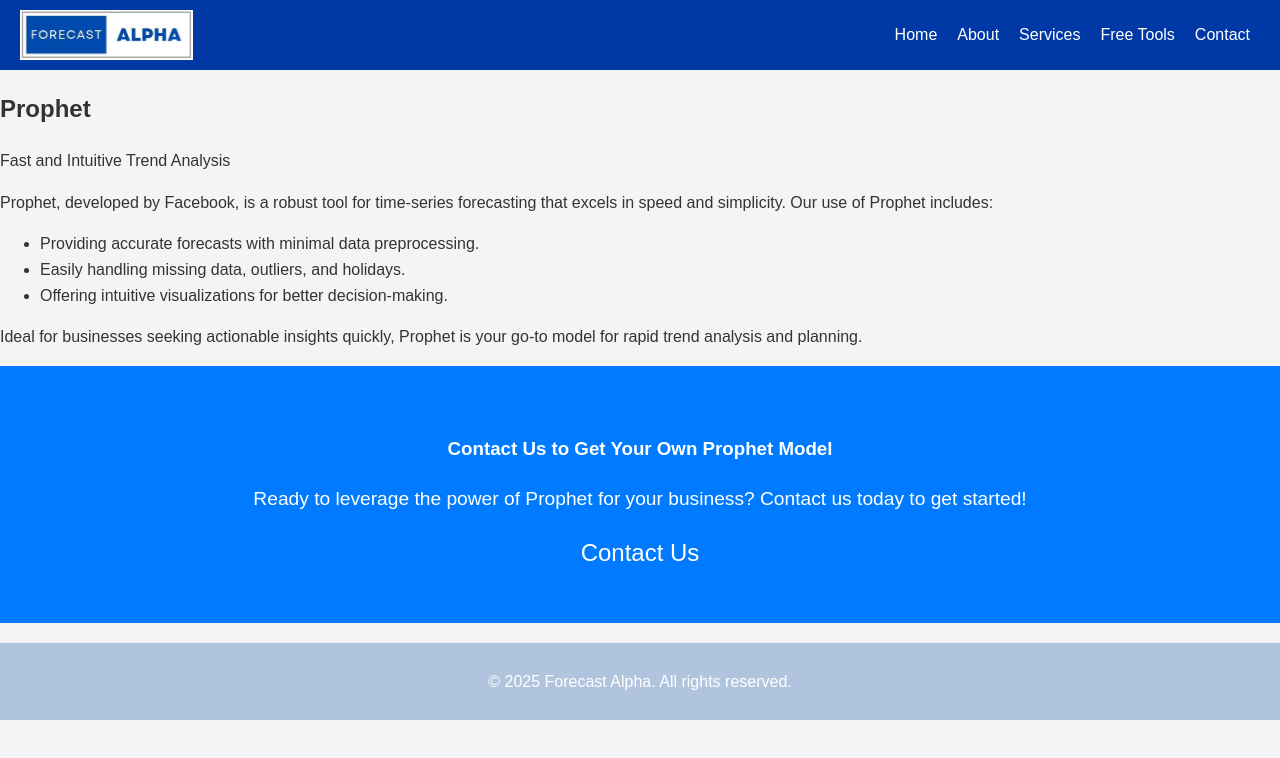
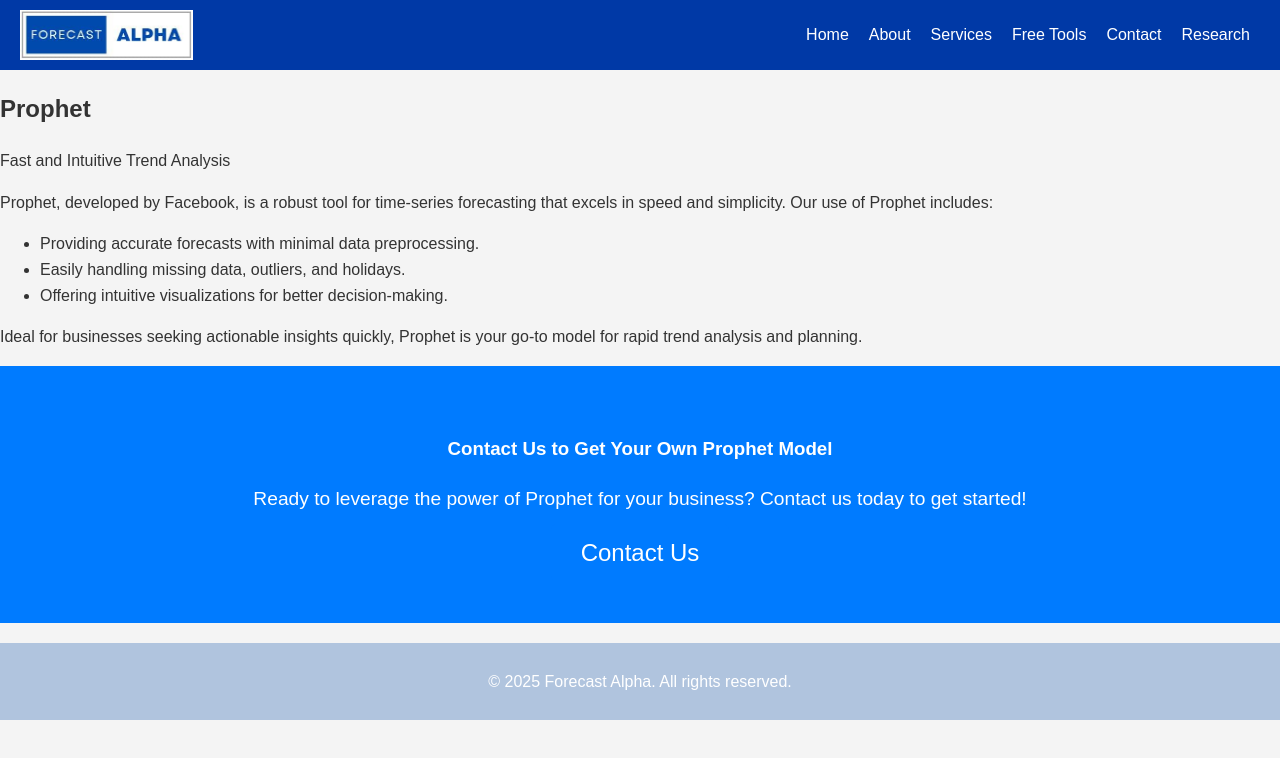
Before and after one commit to Hishamkhashman1/mywebsite, a plain HTML site: page Alpha/prophet.html in a window 1280 px wide. Drawn offline with Linux system fonts and the light colour scheme.

Commit message:
Update prophet.html

```diff
--- a/Alpha/prophet.html
+++ b/Alpha/prophet.html
@@ -17,6 +17,7 @@
                 <li><a href="services.html">Services</a></li>
                 <li><a href="free_tools.html">Free Tools</a></li>
                 <li><a href="contact.html">Contact</a></li>
+                <li><a href="research.html">Research</a></li>
             </ul>
         </nav>
     </header>
```
